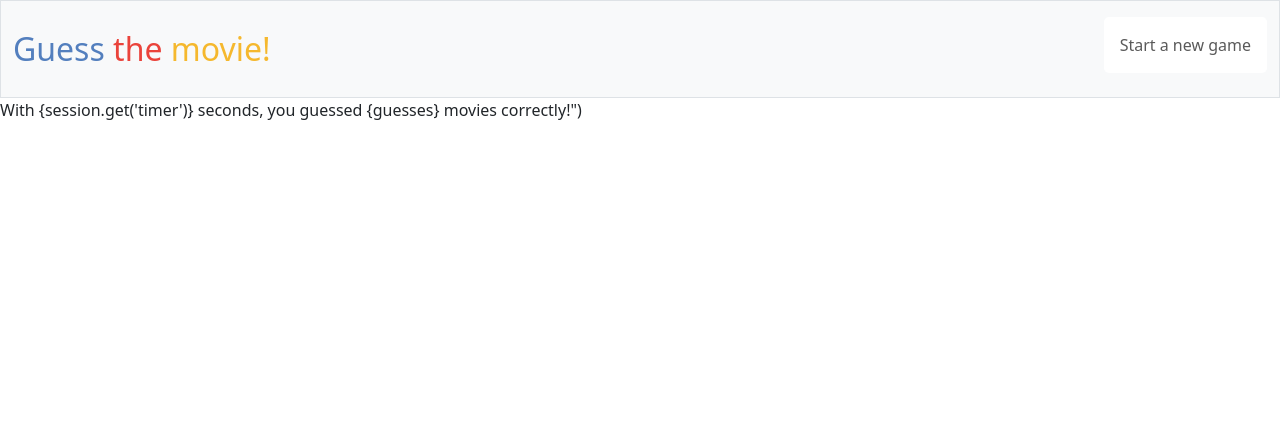
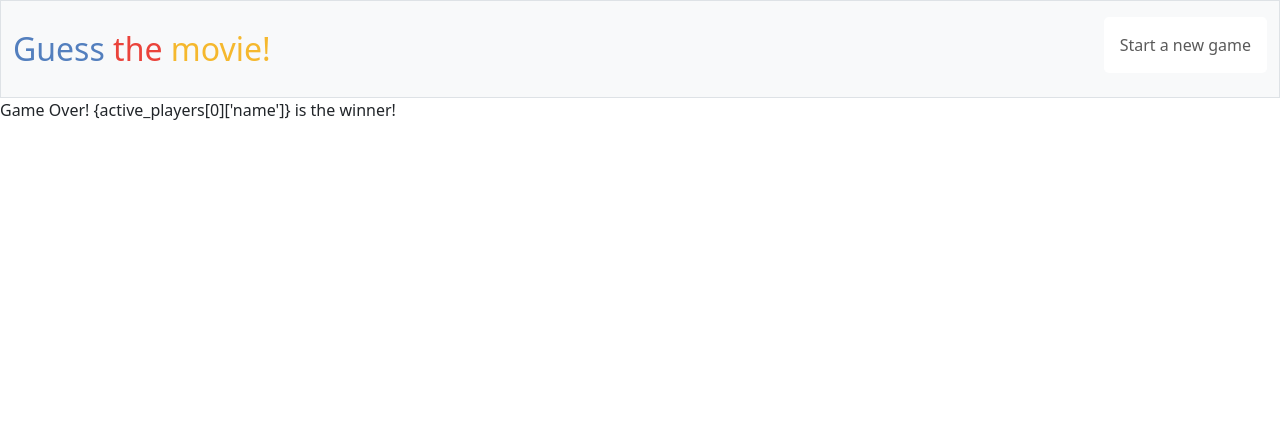
Before and after one commit to RaimondoSoleglio/RaimondoSoleglio, a Flask app: template templates/gameover.html in a window 1280 px wide. Shown: the top 445 px of the page. Run offline with Flask 3, Linux system fonts and the light colour scheme; the template is opened without the code that fills it, so the values that code supplies are empty; some libraries are stand-ins or nearby versions.

Commit message:
Sun, Dec 8, 2024, 6:51 PM +00:00

```diff
--- a/app.py
+++ b/app.py
@@ -176,7 +176,6 @@
 
     # --- Multiplayer:
     if len(players) > 1 and len(active_players) == 1:
-        flash(f"Game Over! {active_players[0]['name']} is the winner!")
         return redirect("/gameover")
 
     return render_template("main.html", actor=current_actor, players=players, timer=session.get("timer"))
--- a/templates/gameover.html
+++ b/templates/gameover.html
@@ -5,5 +5,5 @@
 {% endblock %}
 
 {% block main %}
-With {session.get('timer')} seconds, you guessed {guesses} movies correctly!")
+Game Over! {active_players[0]['name']} is the winner!
 {% endblock %}
```
